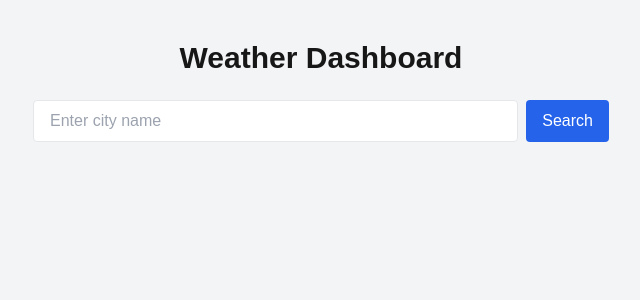
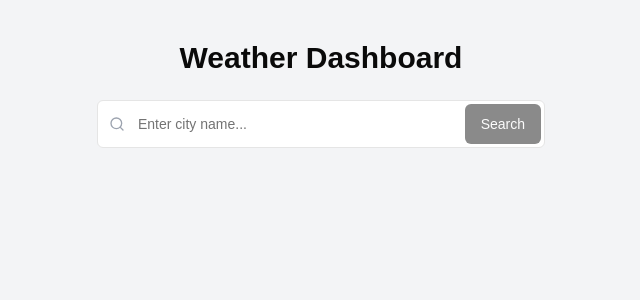
Before and after one commit to ahmetuao/appnation-weatherdasboard, a Next.js app: page / in a window 1280 px wide. Shown: the top 300 px of the page, without its empty margins (319-959 px from the left). Built offline with nearby package versions, Linux system fonts and the light colour scheme.

Commit message:
searchbar-added

```diff
--- a/app/globals.css
+++ b/app/globals.css
@@ -2,21 +2,7 @@
 @tailwind components;
 @tailwind utilities;
 
-:root {
-  --background: #ffffff;
-  --foreground: #171717;
-}
-
-@media (prefers-color-scheme: dark) {
-  :root {
-    --background: #0a0a0a;
-    --foreground: #ededed;
-  }
-}
-
 body {
-  color: var(--foreground);
-  background: var(--background);
   font-family: Arial, Helvetica, sans-serif;
 }
 
@@ -25,3 +11,84 @@ body {
     text-wrap: balance;
   }
 }
+
+@layer base {
+  :root {
+    --background: 0 0% 100%;
+    --foreground: 0 0% 3.9%;
+    --card: 0 0% 100%;
+    --card-foreground: 0 0% 3.9%;
+    --popover: 0 0% 100%;
+    --popover-foreground: 0 0% 3.9%;
+    --primary: 0 0% 9%;
+    --primary-foreground: 0 0% 98%;
+    --secondary: 0 0% 96.1%;
+    --secondary-foreground: 0 0% 9%;
+    --muted: 0 0% 96.1%;
+    --muted-foreground: 0 0% 45.1%;
+    --accent: 0 0% 96.1%;
+    --accent-foreground: 0 0% 9%;
+    --destructive: 0 84.2% 60.2%;
+    --destructive-foreground: 0 0% 98%;
+    --border: 0 0% 89.8%;
+    --input: 0 0% 89.8%;
+    --ring: 0 0% 3.9%;
+    --chart-1: 12 76% 61%;
+    --chart-2: 173 58% 39%;
+    --chart-3: 197 37% 24%;
+    --chart-4: 43 74% 66%;
+    --chart-5: 27 87% 67%;
+    --radius: 0.5rem;
+    --sidebar-background: 0 0% 98%;
+    --sidebar-foreground: 240 5.3% 26.1%;
+    --sidebar-primary: 240 5.9% 10%;
+    --sidebar-primary-foreground: 0 0% 98%;
+    --sidebar-accent: 240 4.8% 95.9%;
+    --sidebar-accent-foreground: 240 5.9% 10%;
+    --sidebar-border: 220 13% 91%;
+    --sidebar-ring: 217.2 91.2% 59.8%;
+  }
+  .dark {
+    --background: 0 0% 3.9%;
+    --foreground: 0 0% 98%;
+    --card: 0 0% 3.9%;
+    --card-foreground: 0 0% 98%;
+    --popover: 0 0% 3.9%;
+    --popover-foreground: 0 0% 98%;
+    --primary: 0 0% 98%;
+    --primary-foreground: 0 0% 9%;
+    --secondary: 0 0% 14.9%;
+    --secondary-foreground: 0 0% 98%;
+    --muted: 0 0% 14.9%;
+    --muted-foreground: 0 0% 63.9%;
+    --accent: 0 0% 14.9%;
+    --accent-foreground: 0 0% 98%;
+    --destructive: 0 62.8% 30.6%;
+    --destructive-foreground: 0 0% 98%;
+    --border: 0 0% 14.9%;
+    --input: 0 0% 14.9%;
+    --ring: 0 0% 83.1%;
+    --chart-1: 220 70% 50%;
+    --chart-2: 160 60% 45%;
+    --chart-3: 30 80% 55%;
+    --chart-4: 280 65% 60%;
+    --chart-5: 340 75% 55%;
+    --sidebar-background: 240 5.9% 10%;
+    --sidebar-foreground: 240 4.8% 95.9%;
+    --sidebar-primary: 224.3 76.3% 48%;
+    --sidebar-primary-foreground: 0 0% 100%;
+    --sidebar-accent: 240 3.7% 15.9%;
+    --sidebar-accent-foreground: 240 4.8% 95.9%;
+    --sidebar-border: 240 3.7% 15.9%;
+    --sidebar-ring: 217.2 91.2% 59.8%;
+  }
+}
+
+@layer base {
+  * {
+    @apply border-border;
+  }
+  body {
+    @apply bg-background text-foreground;
+  }
+}
--- a/app/page.tsx
+++ b/app/page.tsx
@@ -1,40 +1,31 @@
-"use client"
+"use client";
 
-import { useWeatherData } from "@/hooks/useWeatherData"
-import { useState } from "react"
+import { SearchBar } from "@/components/SearchBar";
+import { useWeatherData } from "@/hooks/useWeatherData";
+import { useWeatherStore } from "@/store/weatherStore";
+import { useState } from "react";
 
 export default function Home() {
-  const [inputValue, setInputValue] = useState("")
-  const [city, setCity] = useState<string | null>(null)
+  const [searchCity, setSearchCity] = useState<string | null>(null);
 
-  const { currentWeather, forecast, error, isLoading } = useWeatherData(city)
+  const { addToSearchHistory, error, isLoading, currentWeather } =
+    useWeatherStore();
 
-  const handleSearch = () => {
-    if (inputValue.trim() !== "") {
-      setCity(inputValue.trim())
-    }
-  }
+  useWeatherData(searchCity);
+
+  const handleSearch = (city: string) => {
+    setSearchCity(city);
+    addToSearchHistory(city);
+  };
 
   return (
     <div className="min-h-screen py-10 px-6 bg-gray-100">
       <div className="max-w-xl mx-auto">
-        <h1 className="text-3xl font-bold text-center mb-6">Weather Dashboard</h1>
+        <h1 className="text-3xl font-bold text-center mb-6">
+          Weather Dashboard
+        </h1>
 
-        <div className="flex gap-2 mb-4">
-          <input
-            className="flex-1 px-4 py-2 border rounded"
-            type="text"
-            placeholder="Enter city name"
-            value={inputValue}
-            onChange={(e) => setInputValue(e.target.value)}
-          />
-          <button
-            className="px-4 py-2 bg-blue-600 text-white rounded hover:bg-blue-700"
-            onClick={handleSearch}
-          >
-            Search
-          </button>
-        </div>
+        <SearchBar onSearch={handleSearch} isLoading={isLoading} />
 
         {isLoading && <p>Loading...</p>}
         {error && <p className="text-red-600">Error: {error}</p>}
@@ -52,5 +43,5 @@ export default function Home() {
         )}
       </div>
     </div>
-  )
+  );
 }
--- /dev/null
+++ b/components/SearchBar.tsx
@@ -0,0 +1,74 @@
+"use client";
+
+import type React from "react";
+
+import { Button } from "@/components/ui/button";
+import { Input } from "@/components/ui/input";
+import { useWeatherStore } from "@/store/weatherStore";
+import { Search, X } from "lucide-react";
+import { useState } from "react";
+
+interface SearchBarProps {
+  onSearch: (city: string) => void;
+  isLoading?: boolean;
+}
+
+export function SearchBar({ onSearch, isLoading }: SearchBarProps) {
+  const [query, setQuery] = useState("");
+  const { error, clearError } = useWeatherStore();
+
+  const handleSubmit = (e: React.FormEvent) => {
+    e.preventDefault();
+    if (query.trim()) {
+      clearError();
+      onSearch(query.trim());
+    }
+  };
+
+  const handleClear = () => {
+    setQuery("");
+    clearError();
+  };
+
+  return (
+    <div className="w-full max-w-md mx-auto">
+      <form onSubmit={handleSubmit} className="relative">
+        <div className="relative">
+          <Search className="absolute left-3 top-1/2 transform -translate-y-1/2 text-gray-400 h-4 w-4" />
+          <Input
+            type="text"
+            placeholder="Enter city name..."
+            value={query}
+            onChange={(e) => setQuery(e.target.value)}
+            className="pl-10 pr-20 h-12 text-lg"
+            disabled={isLoading}
+          />
+          {query && (
+            <Button
+              type="button"
+              variant="ghost"
+              size="sm"
+              onClick={handleClear}
+              className="absolute right-12 top-1/2 transform -translate-y-1/2 h-8 w-8 p-0"
+            >
+              <X className="h-4 w-4" />
+            </Button>
+          )}
+        </div>
+        <Button
+          type="submit"
+          disabled={!query.trim() || isLoading}
+          className="absolute right-1 top-1/2 transform -translate-y-1/2 h-10"
+        >
+          {isLoading ? "Searching..." : "Search"}
+        </Button>
+      </form>
+
+      {error && (
+        <div className="mt-3 p-3 bg-red-50 border border-red-200 rounded-md">
+          <p className="text-red-700 text-sm">{error}</p>
+        </div>
+      )}
+    </div>
+  );
+}
--- a/hooks/useWeatherData.ts
+++ b/hooks/useWeatherData.ts
@@ -1,54 +1,47 @@
-"use client";
+"use client"
 
-import { fetchWeatherData } from "@/lib/weatherApi";
-import type {
-  ForecastDay,
-  WeatherData,
-  WeatherResponse,
-} from "@/types/weather";
-import { useEffect, useState } from "react";
-import useSWR from "swr";
+import { fetchWeatherData } from "@/lib/weatherApi"
+import { useWeatherStore } from "@/store/weatherStore"
+import { useEffect } from "react"
+import useSWR from "swr"
 
 export function useWeatherData(city: string | null) {
-  const [currentWeather, setCurrentWeather] = useState<WeatherData | null>(
-    null
-  );
-  const [forecast, setForecast] = useState<ForecastDay[] | null>(null);
-  const [errorMessage, setErrorMessage] = useState<string | null>(null);
+  const { setCurrentWeather, setForecast, setLoading, setError, clearError } = useWeatherStore()
 
-  const { data, error, isLoading, mutate } = useSWR<WeatherResponse>(
+  const { data, error, isLoading, mutate } = useSWR(
     city ? ["weather", city] : null,
-    (key: [string, string]) => fetchWeatherData(key[1]),
+    ([, cityName]) => fetchWeatherData(cityName),
     {
       revalidateOnFocus: false,
-      dedupingInterval: 300000,
+      dedupingInterval: 300000, // 5 minutes
       errorRetryCount: 2,
       errorRetryInterval: 1000,
+    },
+  )
+
+  useEffect(() => {
+    setLoading(isLoading)
+  }, [isLoading, setLoading])
+
+  useEffect(() => {
+    if (error) {
+      setError(error.message || "An error occurred while fetching weather data")
+    } else {
+      clearError()
     }
-  );
+  }, [error, setError, clearError])
 
   useEffect(() => {
     if (data) {
-      setCurrentWeather(data.current);
-      setForecast(data.forecast);
+      setCurrentWeather(data.current)
+      setForecast(data.forecast)
     }
-  }, [data]);
-
-  useEffect(() => {
-    if (error) {
-      setErrorMessage(
-        error.message || "An error occurred while fetching weather data"
-      );
-    } else {
-      setErrorMessage(null);
-    }
-  }, [error]);
+  }, [data, setCurrentWeather, setForecast])
 
   return {
-    currentWeather,
-    forecast,
-    error: errorMessage,
+    data,
+    error,
     isLoading,
     refetch: mutate,
-  };
+  }
 }
--- /dev/null
+++ b/lib/utils.ts
@@ -0,0 +1,6 @@
+import { type ClassValue, clsx } from "clsx"
+import { twMerge } from "tailwind-merge"
+
+export function cn(...inputs: ClassValue[]) {
+  return twMerge(clsx(inputs))
+}
--- a/package.json
+++ b/package.json
@@ -40,7 +40,11 @@
     "@radix-ui/react-toggle-group": "1.1.1",
     "@radix-ui/react-tooltip": "1.1.6",
     "tailwindcss-animate": "^1.0.7",
-    "swr": "latest"
+    "swr": "latest",
+    "zustand": "latest",
+    "lucide-react": "^0.454.0",
+    "class-variance-authority": "^0.7.1",
+    "tailwind-merge": "^2.5.5"
   },
   "devDependencies": {
     "typescript": "^5",
--- /dev/null
+++ b/store/weatherStore.ts
@@ -0,0 +1,65 @@
+import type { ForecastDay, SearchHistoryItem, TemperatureUnit, WeatherData } from "@/types/weather"
+import { create } from "zustand"
+import { persist } from "zustand/middleware"
+
+interface WeatherStore {
+  currentWeather: WeatherData | null
+  forecast: ForecastDay[]
+  searchHistory: SearchHistoryItem[]
+  temperatureUnit: TemperatureUnit
+  isLoading: boolean
+  error: string | null
+
+  setCurrentWeather: (weather: WeatherData) => void
+  setForecast: (forecast: ForecastDay[]) => void
+  addToSearchHistory: (city: string) => void
+  toggleTemperatureUnit: () => void
+  setLoading: (loading: boolean) => void
+  setError: (error: string | null) => void
+  clearError: () => void
+}
+
+export const useWeatherStore = create<WeatherStore>()(
+  persist(
+    (set, get) => ({
+      currentWeather: null,
+      forecast: [],
+      searchHistory: [],
+      temperatureUnit: "celsius",
+      isLoading: false,
+      error: null,
+
+      setCurrentWeather: (weather) => set({ currentWeather: weather }),
+      setForecast: (forecast) => set({ forecast }),
+
+      addToSearchHistory: (city) => {
+        const history = get().searchHistory
+        const newItem: SearchHistoryItem = {
+          city,
+          timestamp: Date.now(),
+        }
+
+        const filteredHistory = history.filter((item) => item.city.toLowerCase() !== city.toLowerCase())
+
+        const updatedHistory = [newItem, ...filteredHistory].slice(0, 5)
+        set({ searchHistory: updatedHistory })
+      },
+
+      toggleTemperatureUnit: () => {
+        const currentUnit = get().temperatureUnit
+        set({ temperatureUnit: currentUnit === "celsius" ? "fahrenheit" : "celsius" })
+      },
+
+      setLoading: (loading) => set({ isLoading: loading }),
+      setError: (error) => set({ error }),
+      clearError: () => set({ error: null }),
+    }),
+    {
+      name: "weather-storage",
+      partialize: (state) => ({
+        searchHistory: state.searchHistory,
+        temperatureUnit: state.temperatureUnit,
+      }),
+    },
+  ),
+)
```
Also changed, not shown: 1 other file (tests, documents, lock files or other folders).
